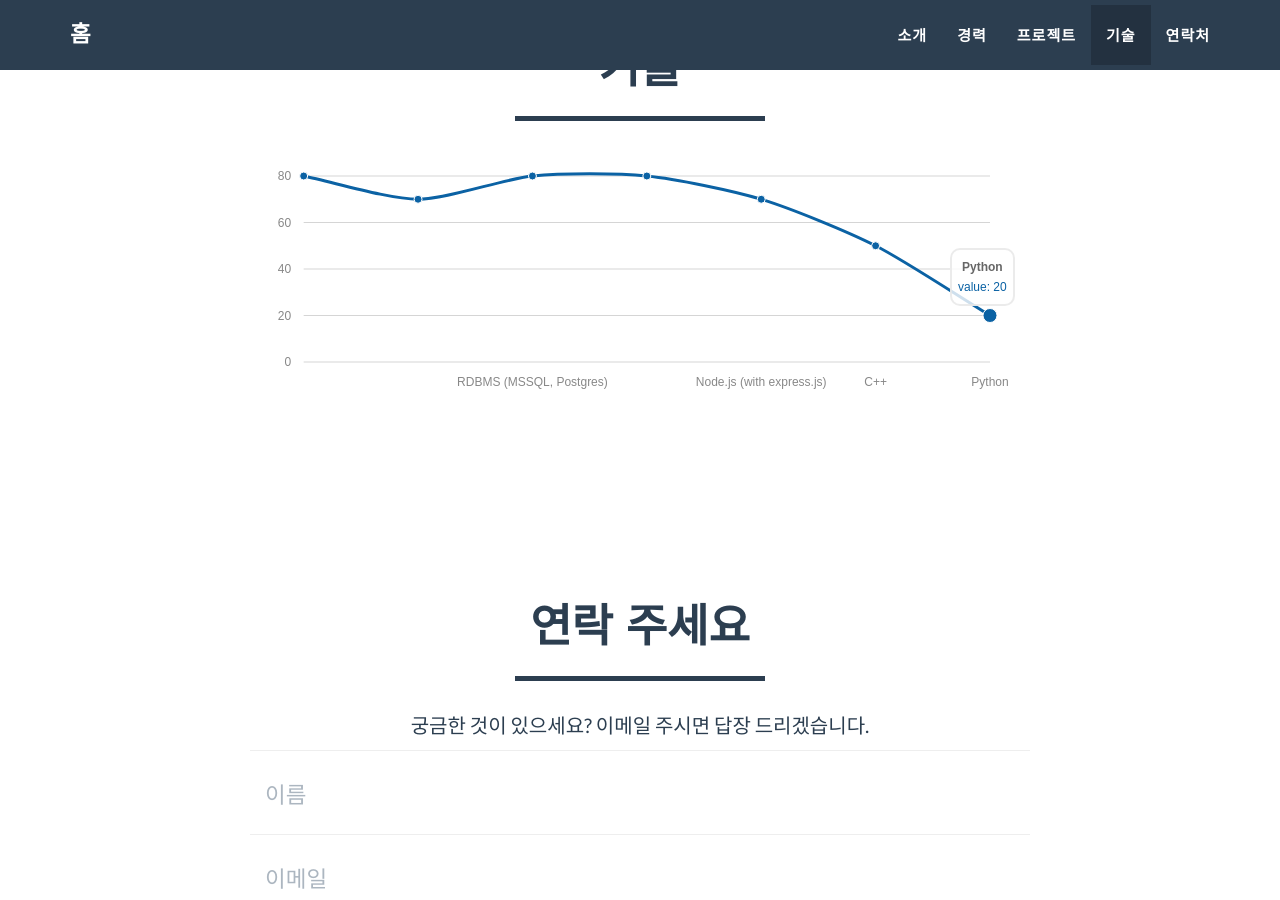
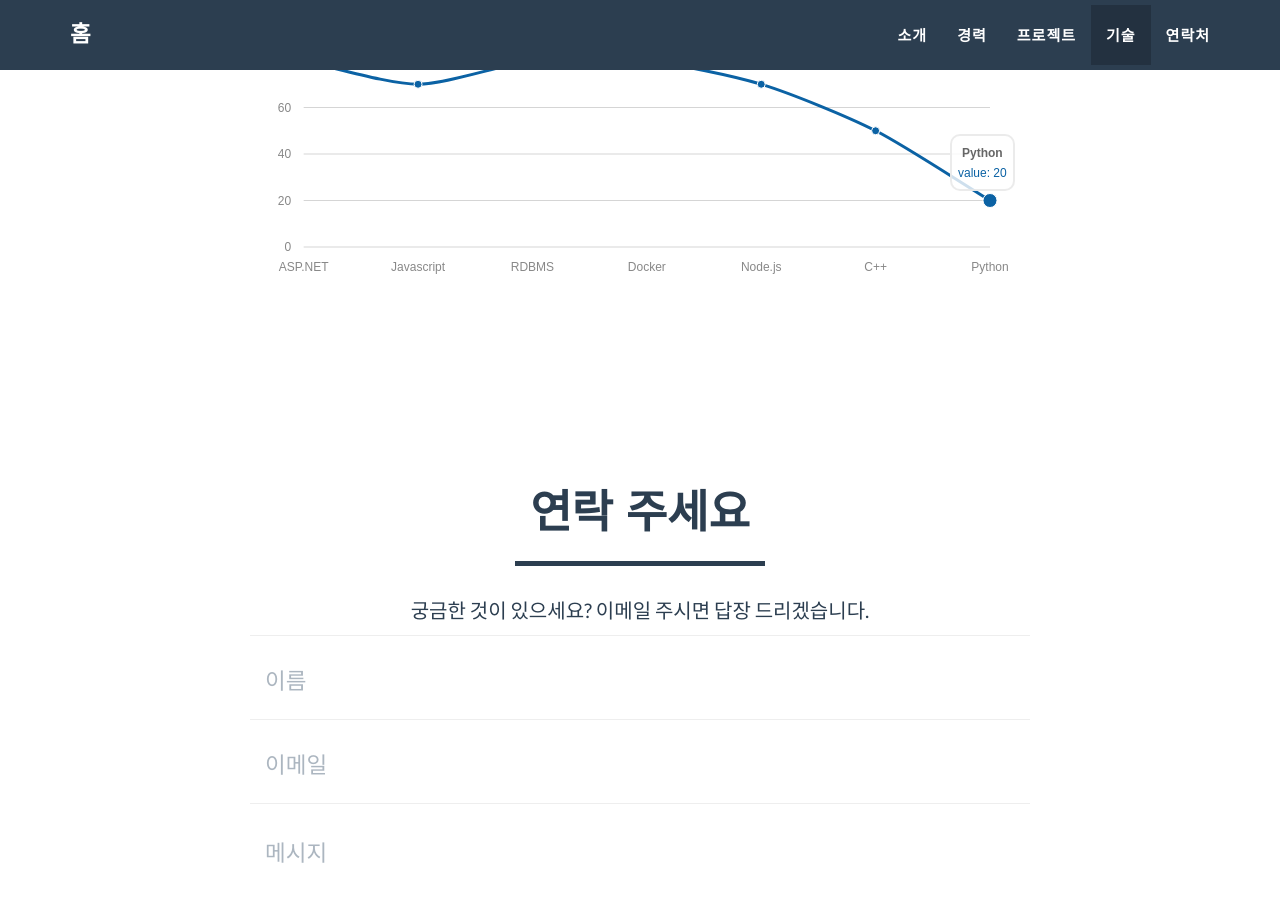
Before and after one commit to insung/insung.github.com, a Jekyll site: the page built from index.html, in a window 1280 px wide and 900 px high, scrolled down 3426 px. Built offline with Jekyll 4.4.1, drawn with Linux system fonts in a browser that asks for light colours.

Commit message:
some layout change

```diff
--- a/_includes/career.html
+++ b/_includes/career.html
@@ -9,7 +9,7 @@
             </div>
         </div>
         <div class="row">
-            <div class="col-lg-8 col-lg-offset-2 text-center">
+            <div class="col-lg-10 col-lg-offset-1 text-center">
                 <h3>두루안 &bull; 문서보안개발실 &bull; 서버파트</h3>
                 <h4>2012년 4월 &mdash; 현재까지</h4>
                 <p>ShadowCube 라는 DRM 솔루션에서 서버파트의 메인 개발자로 일하고 있습니다. 서버의 모든 일을 책임지고 개발하고 있습니다.</p>
@@ -19,7 +19,7 @@
                 <p>대우조선, 현대로템 등의 큰 고객사에 서버 운영 경험도 있습니다. 누구나 경험하지 못하는 여러 이슈들을 처리하였습니다.</p>
             </div>
             <br />
-            <div class="col-lg-8 col-lg-offset-2 text-center">
+            <div class="col-lg-10 col-lg-offset-1 text-center">
                 <h3>한국전자통신연구원(ETRI) &bull; 홈네티워크팀 &bull; 인턴</h3>
                 <h4>2011년 4월 &mdash; 2012년 2월</h4>
                 <p>가정 내 다양한 정보기기들을 상호간 네트워크할 수 있도록 표준 프로토콜을 만드는 팀에서 인턴으로 활동하였습니다.</p>
--- a/js/freelancer.js
+++ b/js/freelancer.js
@@ -15,11 +15,11 @@
     });
 
     var skill_data = [
-        {label: "ASP.NET (.net core)", value: 80},
-        {label: "Javascript (ext.net, jquery..)", value: 70},
-        {label: "RDBMS (MSSQL, Postgres)", value: 80},
-        {label: "Docker (with Remote API)", value: 80},
-        {label: "Node.js (with express.js)", value: 70},
+        {label: "ASP.NET", value: 80},
+        {label: "Javascript", value: 70},
+        {label: "RDBMS", value: 80},
+        {label: "Docker", value: 80},
+        {label: "Node.js", value: 70},
         {label: "C++", value: 50},
         {label: "Python", value: 20}
     ];
```
